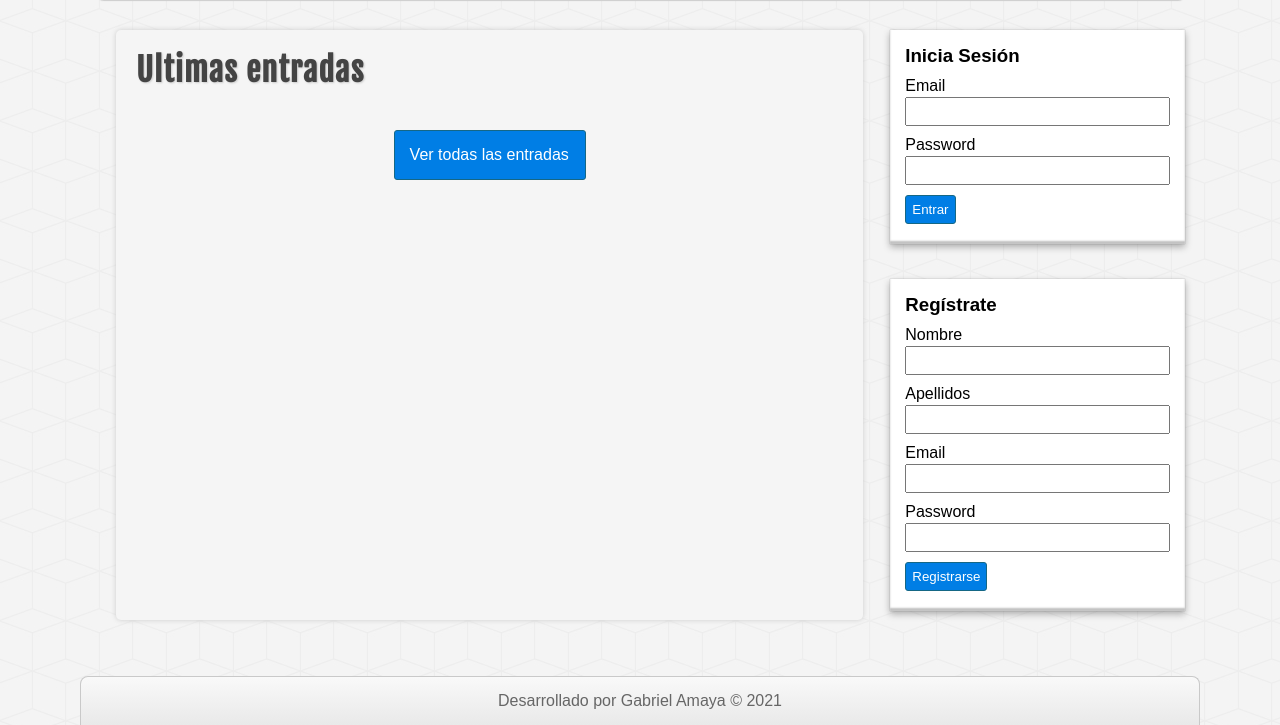
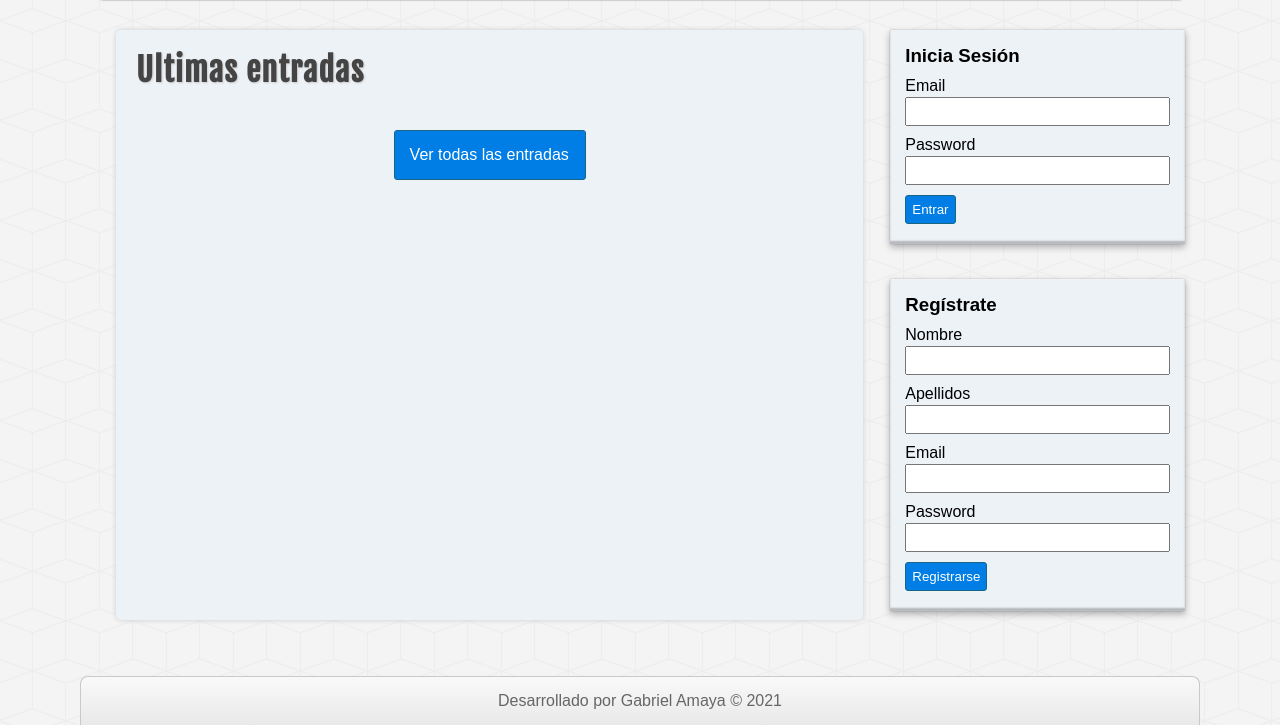
Before and after one commit to zero-skill/Blog, a PHP site: page / in a window 1280 px wide. Shown: the part 142-867 px from the top of the page. Run offline with PHP 8.4, Linux system fonts and the light colour scheme; data that the repository does not hold is empty.

Commit message:
change color

```diff
--- a/assets/css/style.css
+++ b/assets/css/style.css
@@ -110,7 +110,7 @@
     width: 90%;
     margin: 0px auto;
     margin-bottom: 35px;
-    background: white;
+    background: #edf2f7;
     padding: 15px;
     box-shadow: 0px 0px 1px rgba(0,0,0,0.3),0px 3px 7px rgba(0,0,0,0.3),0px 0px 1px #fff inset, 0px -3px 2px rgba(0,0,0,0.25) inset;
 }
@@ -171,7 +171,7 @@
     float: left;
     width: 65%;
     min-height: 550px;
-    background: whitesmoke;
+    background: #edf2f7;
     border-radius: 5px;
     box-shadow: 0px 0px 5px #ccc;
     margin-left: 20px;
--- a/index.php
+++ b/index.php
@@ -15,8 +15,8 @@
         <?php require_once 'includes/header.php'; ?>
         <div id="container">
             <?php require_once 'includes/sidebar.php'; ?>
-            <?php require_once './includes/principal.php';?>
+            <?php require_once './includes/principal.php'; ?>
         </div>
-        <?php require_once 'includes/footer.php'; ?>
+            <?php require_once 'includes/footer.php'; ?>
     </body>
 </html>
```
